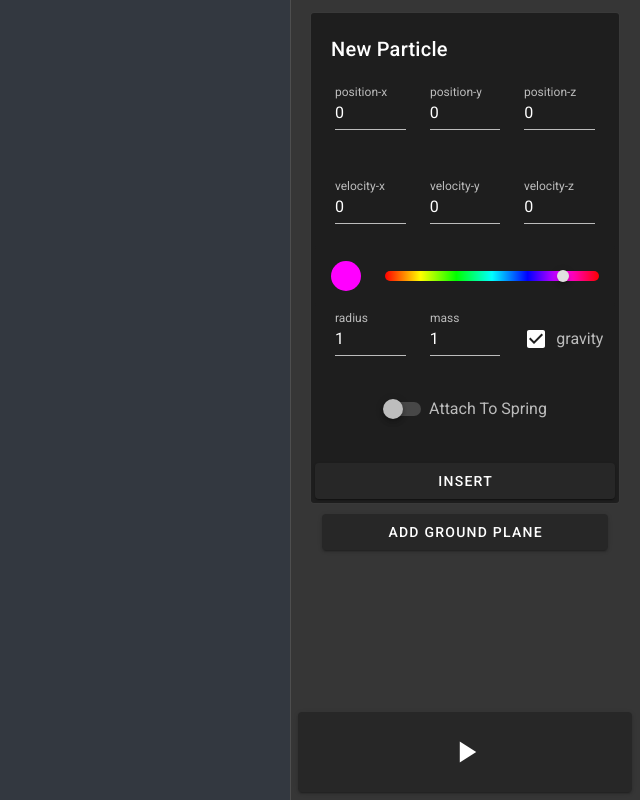
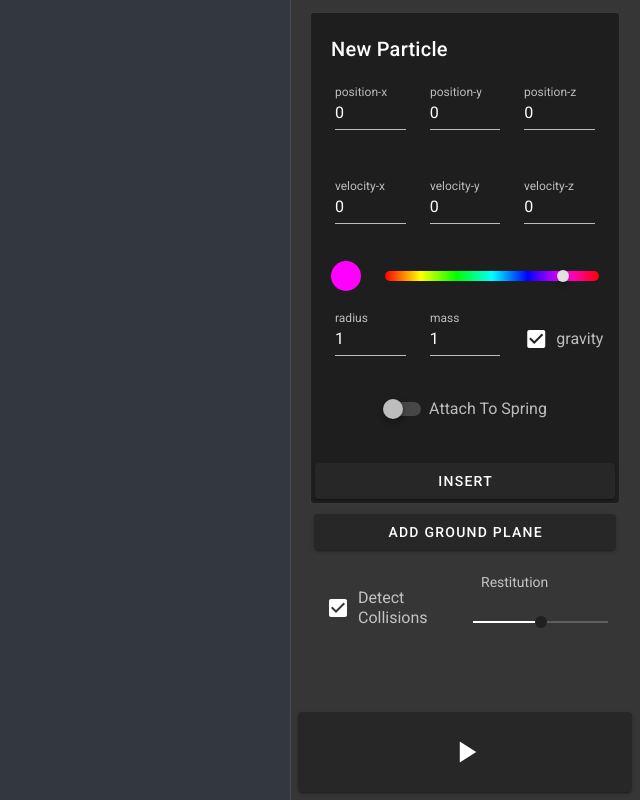
Before and after one commit to limqiying/particle-world, a Vue app: page / in a window 1280 px wide. Shown: the whole page, without its empty margins (640-1280 px from the left). Built offline with nearby package versions, Linux system fonts and the light colour scheme.

Commit message:
add restitution and collision controls

```diff
--- a/package.json
+++ b/package.json
@@ -11,7 +11,6 @@
     "core-js": "^2.6.5",
     "register-service-worker": "^1.6.2",
     "three": "^0.109.0",
-    "tiny-emitter": "^2.1.0",
     "vue": "^2.6.10",
     "vue-class-component": "^7.0.2",
     "vue-property-decorator": "^8.1.0",
--- a/src/components/Editor.vue
+++ b/src/components/Editor.vue
@@ -6,7 +6,7 @@
         <NewParticleCard />
       </v-list-item>
 
-      <div class="mx-4">
+      <div class="mx-2" justify="center">
         <v-list-item>
           <v-btn
             block
@@ -14,6 +14,39 @@
             :disabled="disableGroundPlaneButton"
             >Add Ground Plane</v-btn
           >
+        </v-list-item>
+        <v-list-item>
+          <v-col>
+            <v-checkbox
+              label="Detect Collisions"
+              v-model="detectCollisions"
+            ></v-checkbox>
+            <!-- <v-text-field
+            :disabled="!detectCollisions"
+            label="Coefficient Of Restitution"
+            v-model="restitution"
+            type="number"
+          >
+            restitution
+          </v-text-field> -->
+          </v-col>
+          <v-col>
+            <v-row>
+              <v-subheader justify="center">Restitution</v-subheader>
+            </v-row>
+            <v-row>
+              <v-slider
+                :disabled="!detectCollisions"
+                v-model="restitution"
+                thumb-label
+                :thumb-size="30"
+                thumb-color="grey darken-4"
+                min="0"
+                max="1"
+                step="0.01"
+              ></v-slider>
+            </v-row>
+          </v-col>
         </v-list-item>
       </div>
     </v-list>
@@ -43,6 +76,19 @@ import { Component, Prop, Watch, Vue } from "vue-property-decorator";
   }
 })
 export default class Editor extends Vue {
+  private restitution: number = 0.5;
+  private detectCollisions: boolean = true;
+
+  @Watch("restitution")
+  onRestitutionChanged(value: number) {
+    store.dispatch("setRestitution", +value);
+  }
+
+  @Watch("detectCollisions")
+  onCollisionDetectionChanged(value: boolean) {
+    store.dispatch("setCollisionDetection", value);
+  }
+
   get isPlaying() {
     return this.$store.state.isPlaying;
   }
@@ -52,7 +98,6 @@ export default class Editor extends Vue {
   addGroundPlane() {
     store.dispatch("showGroundPlane");
   }
-
   get disableGroundPlaneButton() {
     return this.$store.state.showGroundPlane || this.$store.state.isPlaying;
   }
--- a/src/components/NewParticleCard.vue
+++ b/src/components/NewParticleCard.vue
@@ -98,7 +98,11 @@
       <v-row class="mb-5" justify="center">
         <v-tooltip right open-delay="300">
           <template v-slot:activator="{ on }">
-            <v-switch :disabled="disableInputs" label="Attach To Spring" v-model="spring"></v-switch>
+            <v-switch
+              :disabled="disableInputs"
+              label="Attach To Spring"
+              v-model="spring"
+            ></v-switch>
           </template>
           <span>attach spring to particle</span>
         </v-tooltip>
--- a/src/components/Scene.vue
+++ b/src/components/Scene.vue
@@ -22,7 +22,6 @@ import ParticleMesh from "./ParticleMesh.vue";
 import Ground from "./Ground.vue";
 import { OrbitControls } from "three/examples/jsm/controls/OrbitControls";
 import store from "@/store";
-import emitter from "tiny-emitter";
 
 @Component<Scene>({
   components: {
--- a/src/geometries.ts
+++ b/src/geometries.ts
@@ -12,4 +12,4 @@ export function springGeometry(v1: Vector3, v2: Vector3) {
   return geometry;
 }
 
-export const groundGeometry = new THREE.PlaneGeometry(10, 10);
+export const groundGeometry = new THREE.PlaneGeometry(400, 400);
--- a/src/materials.ts
+++ b/src/materials.ts
@@ -18,6 +18,9 @@ export const springMaterial = new THREE.LineBasicMaterial({
 });
 
 const texture = new THREE.TextureLoader().load(image);
+texture.wrapS = texture.wrapT = THREE.RepeatWrapping;
+texture.repeat.set( 25, 25 );
+texture.anisotropy = 16;
 export const groundMaterial = new THREE.MeshLambertMaterial({
   // color: "#53843f",
   map: texture,
--- a/src/particle-contact-generator.ts
+++ b/src/particle-contact-generator.ts
@@ -22,7 +22,7 @@ export class GroundContacts implements ParticleContactGenerator {
       ) {
         const pc = new ParticleContact(
           [p.particle],
-          0.2,
+          store.state.restitution,
           this.upNormal,
           store.state.groundPos - (p.particle.position.y - p.radius)
         );
@@ -46,7 +46,7 @@ export class ParticleParticleContacts implements ParticleContactGenerator {
         if (distance <= minDistance) {
           const pc = new ParticleContact(
             [p1.particle, p2.particle],
-            0.5,
+            store.state.restitution,
             relativePosition,
             minDistance - distance
           );
--- a/src/plugins/vuetify.ts
+++ b/src/plugins/vuetify.ts
@@ -5,6 +5,6 @@ Vue.use(Vuetify);
 
 export default new Vuetify({
   icons: {
-    iconfont: "mdiSvg"
+    iconfont: "mdi"
   }
 });
--- a/src/store.ts
+++ b/src/store.ts
@@ -23,9 +23,13 @@ export default new Vuex.Store({
     resolver: new ParticleContactResolver(100),
     contactGenerators: [new ParticleParticleContacts()],
     showGroundPlane: false,
-    groundPos: -3.0
+    groundPos: -3.0,
+    restitution: 0.5
   },
   mutations: {
+    setRestitution(state, value: number) {
+      state.restitution = value;
+    },
     togglePlay(state) {
       state.isPlaying = !state.isPlaying;
     },
@@ -71,6 +75,18 @@ export default new Vuex.Store({
       state.contactGenerators = state.contactGenerators.filter(
         cg => !(cg.constructor == GroundContacts)
       );
+    },
+    setCollisionDetection(state, value) {
+      if (!value) {
+        state.contactGenerators.length = 0;
+      } else {
+        if (state.contactGenerators.length == 0) {
+          console.log("no detection");
+          state.contactGenerators.push(new ParticleParticleContacts());
+          state.contactGenerators.push(new GroundContacts());
+          console.log(state.contactGenerators);
+        }
+      }
     }
   },
   actions: {
@@ -99,6 +115,12 @@ export default new Vuex.Store({
     },
     showGroundPlane(context) {
       context.commit("addGroundPlane");
+    },
+    setRestitution(context, value: number) {
+      context.commit("setRestitution", value);
+    },
+    setCollisionDetection(context, value) {
+      context.commit("setCollisionDetection", value);
     }
   }
 });
```
Also changed, not shown: 1 other file (tests, documents, lock files or other folders). Lines whose indentation alone changed are shown as unchanged.
